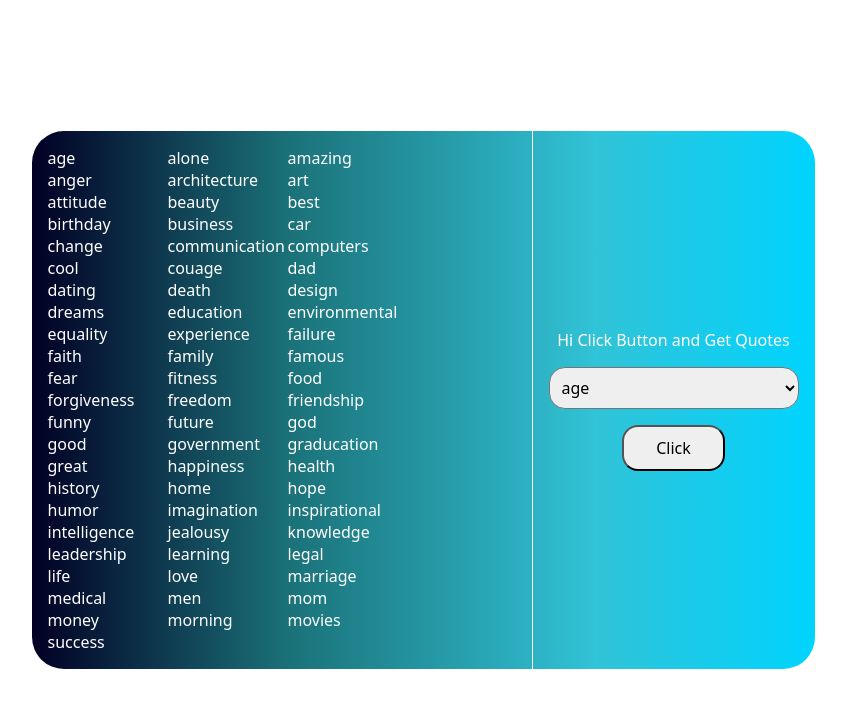
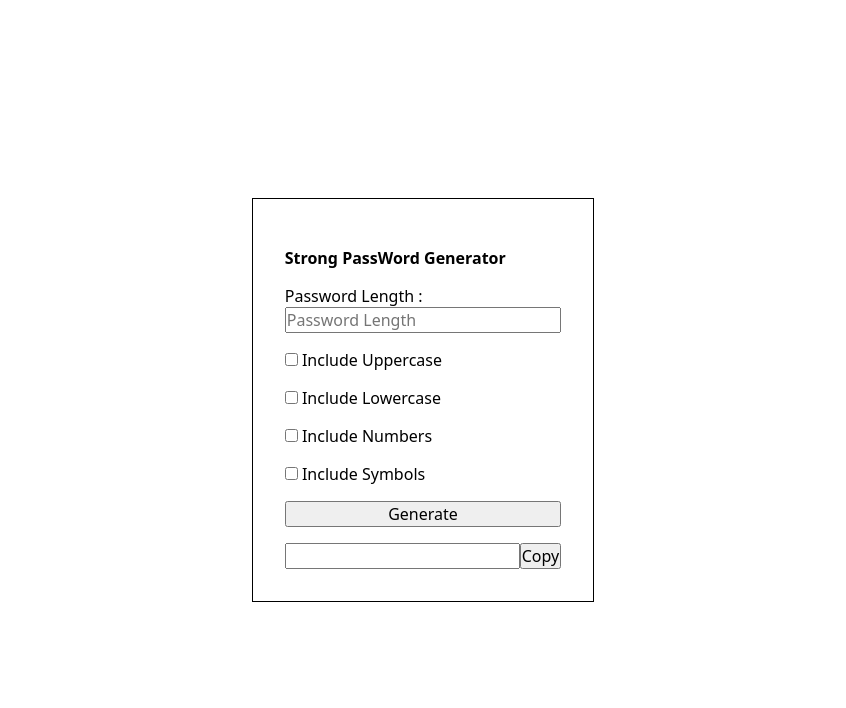
Before and after one commit to surya74697873/react-practice, a React (Vite) app: page / in a window 1280 px wide. Shown: the top 708 px of the page, without its empty margins (217-1063 px from the left). Built offline with nearby package versions, Linux system fonts and the light colour scheme.

Commit message:
password generator'

```diff
--- a/src/App.jsx
+++ b/src/App.jsx
@@ -4,11 +4,12 @@
 // import Clock from "./DigitalClock/Clock";
 // import ImageSlider from "./ImageSlider/ImageSlider";
 import './App.css'
+import PasswordGenerator from './PasswordGenerator/PasswordGenerator';
 // import WeatherForecast from './WeatherForecast/WeatherForecast';
 // import Calender from './Calender/Calender';
 //import NavBar from './ResponsiveNavbar/NavBar';
 // import Quiz from "./Quiz/Quiz";
-import Quotes from './Quotes/Quotes';
+// import Quotes from './Quotes/Quotes';
 
 const App = () => {
     return (
@@ -22,7 +23,8 @@ const App = () => {
             {/* <Quiz /> */}
             {/* <Calender /> */}
             {/* <WeatherForecast url='http://api.weatherapi.com/v1/current.json' apiKey='6ddd5e82bc544b8f93794446241511'/> */}
-            <Quotes url='https://api.api-ninjas.com/v1/quotes' apiKey='cZWKPfFHmBBxoHB2+vEW2w==dITHcEDEXE23LcVn'/>
+            {/* <Quotes url='https://api.api-ninjas.com/v1/quotes' apiKey='cZWKPfFHmBBxoHB2+vEW2w==dITHcEDEXE23LcVn'/> */}
+            <PasswordGenerator />
         </div>
     );
 }
--- /dev/null
+++ b/src/PasswordGenerator/PasswordGenerator.css
@@ -0,0 +1,11 @@
+.PasswordGenerator{
+    max-width: 500px;
+    display: flex;
+    flex-direction: column;
+    border: 1px solid;
+    padding: 2em;
+}
+
+h1,p,.checklists,.ClipBoard, .PasswordGenerator > button{
+    margin-top: 1em;
+}
--- /dev/null
+++ b/src/PasswordGenerator/PasswordGenerator.jsx
@@ -0,0 +1,79 @@
+import { useState } from "react";
+import "./PasswordGenerator.css";
+
+const PasswordGenerator = () => {
+  const [upperCase, includeUpperCase] = useState(false);
+  const [lowerCase, includeLocwerCase] = useState(false);
+  const [numbers, includeNumbers] = useState(false);
+  const [symbols, includeSymbols] = useState(false);
+
+  console.log(upperCase,lowerCase,numbers,symbols);
+
+    function randowNumberGenerator(length){
+        return Math.floor(Math.random() * length)
+    }
+
+    function Generator(length){
+        let PassWordSetUp = "";
+        if(upperCase) PassWord += 'ABCDEFGHIJKLMNOPQRSTUVWXYZ'
+        if(lowerCase) PassWord += 'abcdefghijklmnopqrstuvwxyz'
+        if(numbers) PassWord += '0123456789'
+        if(symbols) PassWord += '!@#$%^&*()-_=+'
+
+        let PassWord = '';
+
+        for(let i = 0; i < length; i++){
+
+        }
+    }
+  return (
+    <div className="PasswordGenerator">
+      <h1>Strong PassWord Generator</h1>
+      <p>Password Length :</p>
+      <input type="text" placeholder="Password Length" />
+      <div className="checklists">
+        {" "}
+        <input
+          type="checkbox"
+          checked={upperCase}
+          onChange={(e) => includeUpperCase(e.target.checked)}
+        />{" "}
+        <span>Include Uppercase</span>
+      </div>
+      <div className="checklists">
+        {" "}
+        <input
+          type="checkbox"
+          checked={lowerCase}
+          onChange={(e) => includeLocwerCase(e.target.checked)}
+        />{" "}
+        <span>Include Lowercase</span>
+      </div>
+      <div className="checklists">
+        {" "}
+        <input
+          type="checkbox"
+          checked={numbers}
+          onChange={(e) => includeNumbers(e.target.checked)}
+        />{" "}
+        <span>Include Numbers</span>
+      </div>
+      <div className="checklists">
+        {" "}
+        <input
+          type="checkbox"
+          checked={symbols}
+          onChange={(e) => includeSymbols(e.target.checked)}
+        />{" "}
+        <span>Include Symbols</span>
+      </div>
+      <button>Generate</button>
+      <div className="ClipBoard">
+        <input type="text" readOnly />
+        <button>Copy</button>
+      </div>
+    </div>
+  );
+};
+
+export default PasswordGenerator;
```
